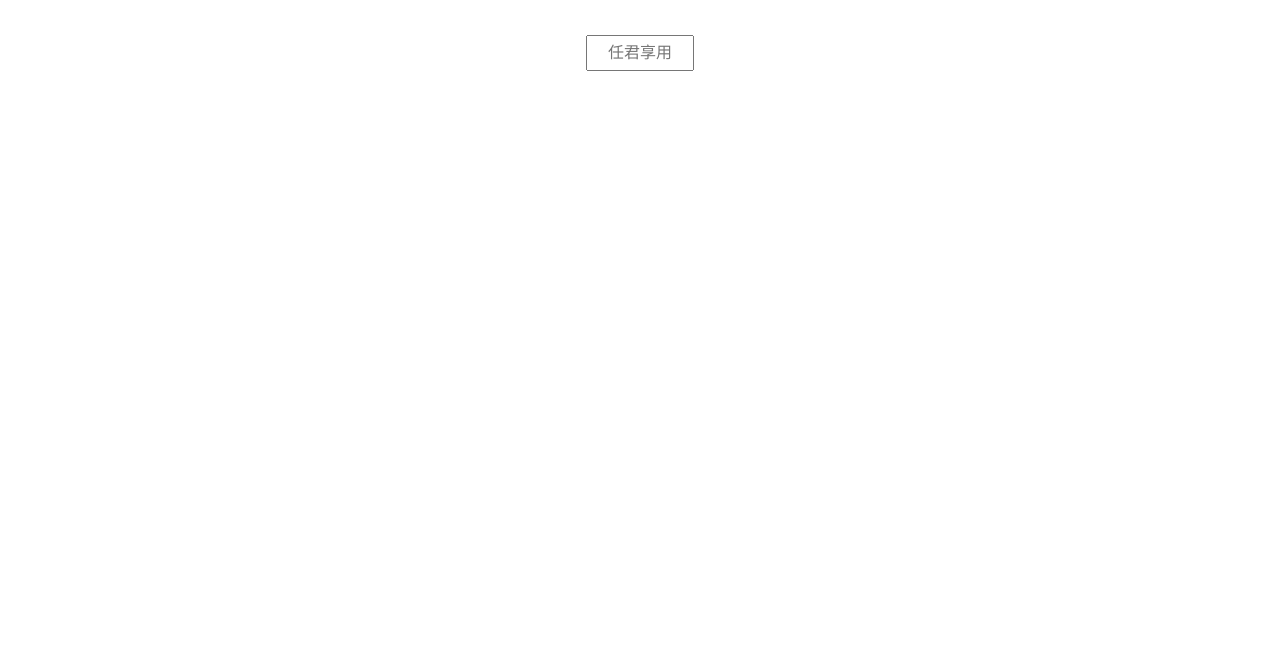
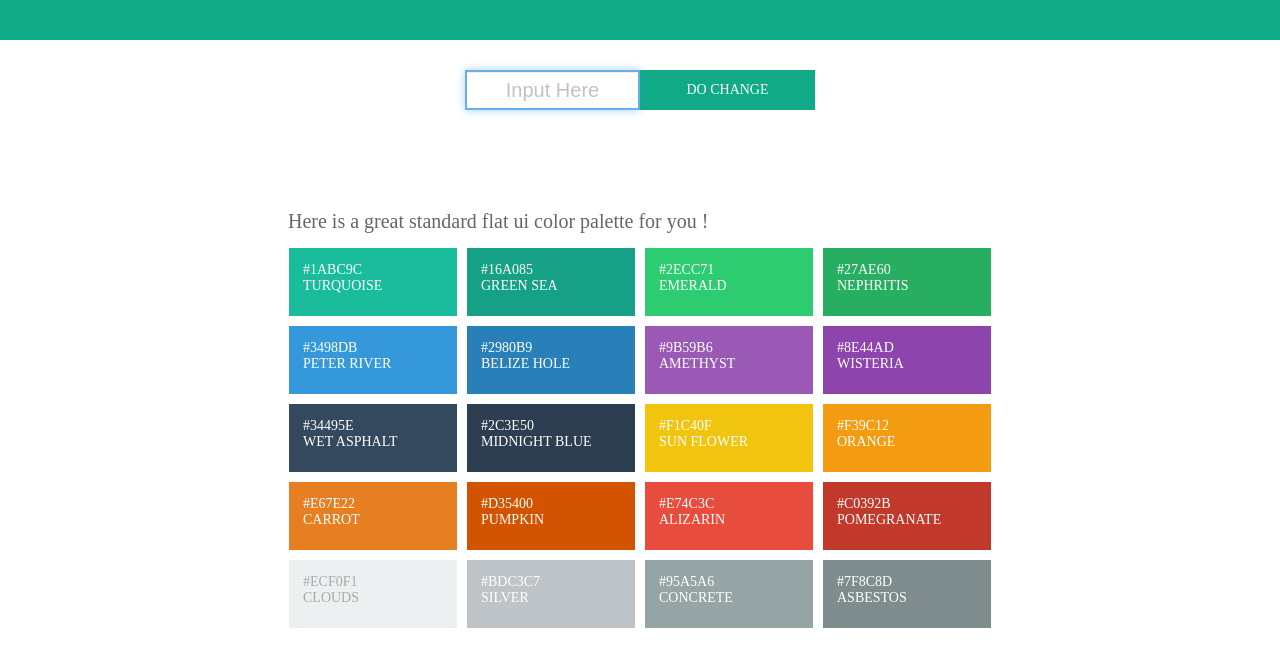
Before and after one commit to Swiminsky/change-between-rgb-hex, a plain HTML site: page index.html in a window 1280 px wide. Drawn offline with Linux system fonts and the light colour scheme.

Commit message:
add palette

```diff
--- a/index.css
+++ b/index.css
@@ -1 +1,11 @@
-#app{max-width:640px;margin:35px auto;text-align:center;}#app input{width:100px;height:30px;font-size:16px;text-align:center;}
+*{margin:0;padding:0;}
+#app{margin:0 auto;text-align:center;font-family:STXihei;}
+#app ::-webkit-input-placeholder{color:#bdc3c7;font-family:inherit;}
+#app .u-topbar{height:40px;background:#10ab86;}
+#app input{width:175px;height:40px;display:inline-block;font-size:20px;margin-top:30px;color:#10ab86;text-align:center;box-sizing:border-box;border:2px solid #10ab86;transition:border-color ease-in-out 0.15s,box-shadow ease-in-out 0.15s;}
+#app input:focus{border-color:#66afe9;outline:0;-webkit-box-shadow:inset 0 1px 1px rgba(0,0,0,0.075),0 0 8px rgba(102,175,233,0.6);box-shadow:inset 0 1px 1px rgba(0,0,0,0.075),0 0 8px rgba(102,175,233,0.6);}
+#app .btn{display:inline-block;text-align:center;width:175px;height:40px;font-size:14px;line-height:40px;background:#10ab86;color:#fff;vertical-align:bottom;cursor:pointer;}
+#app .u-res{width:175px;height:40px;font-size:18px;margin:30px auto;font-family:inherit;}
+#app .u-plt{max-width:720px;margin:0 auto;}
+#app .u-plt .u-tip{text-align:left;margin:10px 8px;font-size:20px;color:#666;}
+#app .u-plt .u-plt-i{width:140px;height:40px;display:inline-block;text-align:left;padding:14px;margin:5px;color:#fff;font-size:14px;}
--- a/index.html
+++ b/index.html
@@ -7,7 +7,9 @@
 	<title>Change between rbg & hex</title>
 </head>
 <body>
-	<div id="app"></div>
+<div id="app">
+    <div class="u-topbar"></div>
+</div>
 <script src="./regular.min.js"></script>
 <script src="./index.js"></script>
 </body>
--- a/index.js
+++ b/index.js
@@ -1,47 +1,140 @@
 var cgModel = Regular.extend({
-	template:
-		"<input r-model={color.o} on-blur={this.show(color.o)} placeholder='任君享用'/>"+
-		"<h1>{color.n}</h1>",
+	template: "<input r-model={color.o} placeholder='Input Here' autofocus='autofocus'/>" +
+		"<div class='btn' on-click={this.show(color.o)}>DO CHANGE</div>" +
+		"<div class='u-res'>{color.n}</div>"+
+		"<div class='u-plt'><div class='u-tip'>{show.tip}</div>"+
+		"{#list palette as item}"+
+		"<div class='u-plt-i' style={item.name==\"CLOUDS\"?'color:#aaa;background:'+item.color:'background:'+item.color}>"+
+		"<div>{item.color}</div>"+
+		"<div>{item.name}</div>"+
+		"</div>{/list}</div>",
 	show: function(v) {
-		var  r = '',
+		var r = '',
 			_k = /#/.test(v),
 			_u = v.split(",");
 		//hex2rgb
-		if ( _k && v.length == 4 ) {
-			for (var i = 1; i<4; i++) {
-				r += parseInt(v.charAt(i).concat(v.charAt(i)),16) + ",";
+		if (_k && v.length == 4) {
+			for (var i = 1; i < 4; i++) {
+				r += parseInt(v.charAt(i).concat(v.charAt(i)), 16) + ",";
 			}
-			r = r.slice(0,-1);
+			r = r.slice(0, -1);
 		}
 		//hex2rgb
-		else if ( _k && v.length == 7 ) {
-			for (var i = 1; i<7; i+=2) {
-				r += parseInt(v.substr(i,2),16) + ",";
+		else if (_k && v.length == 7) {
+			for (var i = 1; i < 7; i += 2) {
+				r += parseInt(v.substr(i, 2), 16) + ",";
 			}
-			r = r.slice(0,-1);
+			r = r.slice(0, -1);
 		}
 		//rgb2hex
-		else if ( !_k && _u.length == 3 ) {
-			for (var i = 0; i<3; i++) {
+		else if (!_k && _u.length == 3) {
+			for (var i = 0; i < 3; i++) {
 				var n = new Number(_u[i]);
-				r += n>=0&&n<16?"0"+n.toString(16):n.toString(16);
+				r += n >= 0 && n < 16 ? "0" + n.toString(16) : n.toString(16);
 			}
-			r = "#"+r;
+			r = "#" + r;
 		}
 		//input error
 		else {
 			r = "格式错误，请重新输入";
 		}
+		this.data.color.o = '';
 		this.data.color.n = r;
 	}
 })
 
 var cg = new cgModel({
-	data:{
-		color:{
-			o:"",
-			n:""
+	data: {
+		show: {
+			ex: "",
+			tip: "Here is a great standard flat ui color palette for you !"
 		},
+		color: {
+			o: "",
+			n: ""
+		},
+		palette: [
+			{
+				color: '#1ABC9C',
+				name: 'TURQUOISE',
+			},
+			{
+				color: '#16A085',
+				name: 'GREEN SEA',
+			},
+			{
+				color: '#2ECC71',
+				name: 'EMERALD',
+			},
+			{
+				color: '#27AE60',
+				name: 'NEPHRITIS',
+			},
+			{
+				color: '#3498DB',
+				name: 'PETER RIVER',
+			},
+			{
+				color: '#2980B9',
+				name: 'BELIZE HOLE',
+			},
+			{
+				color: '#9B59B6',
+				name: 'AMETHYST',
+			},
+			{
+				color: '#8E44AD',
+				name: 'WISTERIA',
+			},
+			{
+				color: '#34495E',
+				name: 'WET ASPHALT',
+			},
+			{
+				color: '#2C3E50',
+				name: 'MIDNIGHT BLUE',
+			},
+			{
+				color: '#F1C40F',
+				name: 'SUN FLOWER',
+			},
+			{
+				color: '#F39C12',
+				name: 'ORANGE',
+			},
+			{
+				color: '#E67E22',
+				name: 'CARROT',
+			},
+			{
+				color: '#D35400',
+				name: 'PUMPKIN',
+			},
+			{
+				color: '#E74C3C',
+				name: 'ALIZARIN',
+			},
+			{
+				color: '#C0392B',
+				name: 'POMEGRANATE',
+			},
+			{
+				color: '#ECF0F1',
+				name: 'CLOUDS',
+			},
+			{
+				color: '#BDC3C7',
+				name: 'SILVER',
+			},
+			{
+				color: '#95A5A6',
+				name: 'CONCRETE',
+			},
+			{
+				color: '#7F8C8D',
+				name: 'ASBESTOS',
+			},
+		]
 	}
 })
 
```
Also changed, not shown: mcss.json (+7 -0 lines), 1 other file.
